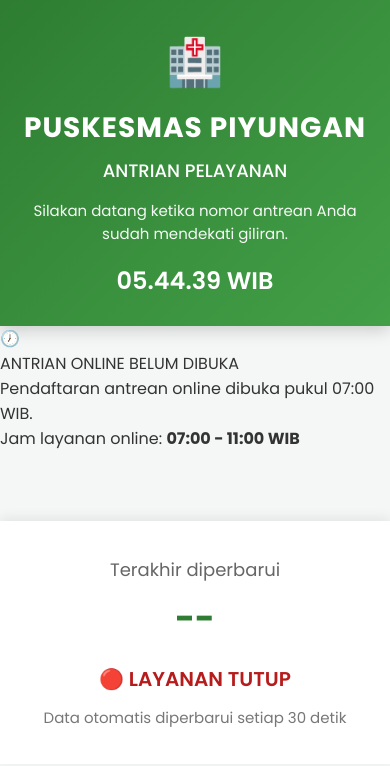
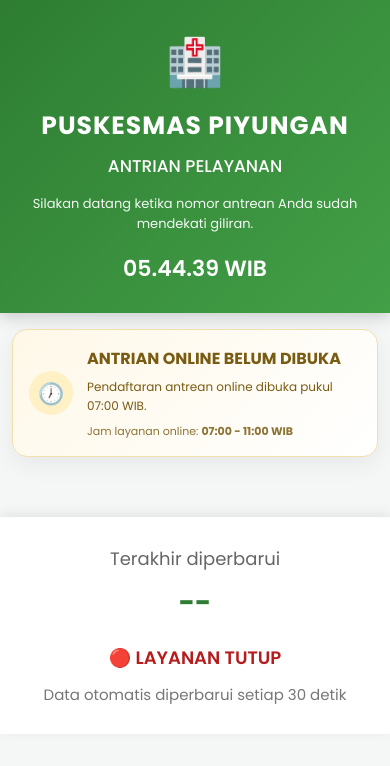
Before and after one commit to runaarmada-svg/dgs-dashboard, a plain HTML site: page index.html in a window 390 px wide. Drawn offline with Linux system fonts and the light colour scheme.

Commit message:
Update style.css

```diff
--- a/style.css
+++ b/style.css
@@ -1,393 +1,635 @@
 /* =====================================================
    Dashboard Antrian Puskesmas Piyungan
-   Version : 1.1
+   Version : 1.2
+   Schedule & Status Update
 ===================================================== */
 
-*{
-    margin:0;
-    padding:0;
-    box-sizing:border-box;
+* {
+    margin: 0;
+    padding: 0;
+    box-sizing: border-box;
 }
 
-body{
-
-    font-family:'Poppins',sans-serif;
-
-    background:#F4F7F6;
-
-    color:#333;
-
+body {
+    font-family: 'Poppins', sans-serif;
+    background: #F4F7F6;
+    color: #333;
 }
 
-/* ================= HEADER ================= */
 
-.header{
+/* =====================================================
+   HEADER
+===================================================== */
 
-    background:linear-gradient(135deg,#2E7D32,#43A047);
-
-    color:white;
-
-    text-align:center;
-
-    padding:35px 20px;
-
-    box-shadow:0 4px 16px rgba(0,0,0,.18);
-
+.header {
+    background: linear-gradient(135deg, #2E7D32, #43A047);
+    color: white;
+    text-align: center;
+    padding: 35px 20px;
+    box-shadow: 0 4px 16px rgba(0,0,0,.18);
 }
 
-.logo{
-
-    font-size:60px;
-
-    margin-bottom:10px;
-
+.logo {
+    font-size: 60px;
+    margin-bottom: 10px;
 }
 
-.header h1{
-
-    font-size:34px;
-
-    font-weight:700;
-
-    letter-spacing:1px;
-
+.header h1 {
+    font-size: 34px;
+    font-weight: 700;
+    letter-spacing: 1px;
 }
 
-.header h2{
-
-    margin-top:8px;
-
-    font-size:22px;
-
-    font-weight:500;
-
+.header h2 {
+    margin-top: 8px;
+    font-size: 22px;
+    font-weight: 500;
 }
 
-.subtitle{
-
-    margin-top:15px;
-
-    font-size:15px;
-
-    opacity:.95;
-
+.subtitle {
+    margin-top: 15px;
+    font-size: 15px;
+    opacity: .95;
 }
 
-.clock{
-
-    margin-top:18px;
-
-    font-size:32px;
-
-    font-weight:600;
-
+.clock {
+    margin-top: 18px;
+    font-size: 32px;
+    font-weight: 600;
 }
 
-/* ================= GRID ================= */
 
-.cards{
+/* =====================================================
+   STATUS JADWAL ANTRIAN
+===================================================== */
 
-    max-width:1450px;
+.queue-schedule {
+    width: calc(100% - 40px);
+    max-width: 1200px;
 
-    margin:35px auto;
+    margin: 25px auto 10px;
 
-    padding:0 20px;
+    padding: 22px 28px;
 
-    display:grid;
+    display: flex;
+    align-items: center;
 
-    grid-template-columns:repeat(auto-fit,minmax(280px,1fr));
+    gap: 20px;
 
-    gap:24px;
+    border-radius: 18px;
 
+    box-sizing: border-box;
+
+    transition: all .3s ease;
+
+    box-shadow:
+        0 8px 25px rgba(0,0,0,.06);
 }
 
-/* ================= CARD ================= */
 
-.card{
+/* =====================================================
+   ICON STATUS
+===================================================== */
 
-    background:white;
+.schedule-icon {
+    width: 58px;
+    height: 58px;
 
-    border-radius:18px;
+    border-radius: 50%;
 
-    overflow:hidden;
+    display: flex;
+    align-items: center;
+    justify-content: center;
 
-    box-shadow:0 8px 20px rgba(0,0,0,.08);
+    font-size: 28px;
 
-    transition:all .25s ease;
-
+    flex-shrink: 0;
 }
 
-.card:hover{
 
-    transform:translateY(-4px);
+/* =====================================================
+   ISI STATUS
+===================================================== */
 
-    box-shadow:0 12px 28px rgba(0,0,0,.15);
-
+.schedule-content {
+    flex: 1;
 }
 
-/* Header Card */
+.schedule-title {
+    font-size: 20px;
+    font-weight: 800;
 
-.card-header{
-
-    background:#2E7D32;
-
-    color:white;
-
-    padding:14px;
-
-    text-align:center;
-
-    font-size:16px;
-
-    font-weight:600;
-
-    line-height:1.35;
-
-    min-height:72px;
-
-    display:flex;
-
-    align-items:center;
-
-    justify-content:center;
-
+    margin-bottom: 6px;
 }
 
-/* Isi Card */
-
-.card-body{
-
-    padding:30px 15px;
-
-    text-align:center;
-
+.schedule-message {
+    font-size: 15px;
+    line-height: 1.6;
 }
 
-/* Nomor Antrian */
+.schedule-hours {
+    margin-top: 8px;
 
-.queue-number{
+    font-size: 13px;
 
-    font-size:64px;
-
-    font-weight:700;
-
-    color:#1B5E20;
-
-    letter-spacing:2px;
-
+    opacity: .85;
 }
 
-/* Footer Card */
 
-.card-footer{
+/* =====================================================
+   STATUS : ONLINE / BUKA
+===================================================== */
 
-    border-top:1px solid #EEEEEE;
+.queue-schedule.open {
+    background:
+        linear-gradient(
+            135deg,
+            #edf9ef,
+            #ffffff
+        );
 
-    padding:12px;
+    border: 1px solid #c9e8ce;
 
-    text-align:center;
-
-    color:#666;
-
-    font-size:14px;
-
+    color: #176b2c;
 }
 
-/* ================= FOOTER ================= */
-
-.footer{
-
-    margin-top:20px;
-
-    padding:35px;
-
-    text-align:center;
-
-    background:white;
-
-    box-shadow:0 -3px 12px rgba(0,0,0,.08);
-
+.queue-schedule.open .schedule-icon {
+    background: #d8f2dc;
 }
 
-.update-title{
 
-    font-size:18px;
+/* =====================================================
+   STATUS : BELUM BUKA
+===================================================== */
 
-    color:#666;
+.queue-schedule.before {
+    background:
+        linear-gradient(
+            135deg,
+            #fff8e8,
+            #ffffff
+        );
 
+    border: 1px solid #f1dfad;
+
+    color: #795b12;
 }
 
-.update-time{
-
-    margin-top:10px;
-
-    font-size:34px;
-
-    font-weight:700;
-
-    color:#2E7D32;
-
+.queue-schedule.before .schedule-icon {
+    background: #fff0c5;
 }
 
-.connection{
 
-    margin-top:20px;
+/* =====================================================
+   STATUS : DITUTUP / LIBUR
+===================================================== */
 
-    font-size:20px;
+.queue-schedule.after,
+.queue-schedule.closed {
+    background:
+        linear-gradient(
+            135deg,
+            #fff0f0,
+            #ffffff
+        );
 
-    font-weight:600;
+    border: 1px solid #f0caca;
 
+    color: #8a2929;
 }
 
-.online{
-
-    color:#2E7D32;
-
+.queue-schedule.after .schedule-icon,
+.queue-schedule.closed .schedule-icon {
+    background: #ffe0e0;
 }
 
-.offline{
 
-    color:#B71C1C;
+/* =====================================================
+   GRID KARTU
+===================================================== */
 
+.cards {
+    max-width: 1450px;
+
+    margin: 35px auto;
+
+    padding: 0 20px;
+
+    display: grid;
+
+    grid-template-columns:
+        repeat(auto-fit, minmax(280px, 1fr));
+
+    gap: 24px;
 }
 
-.refresh-info{
 
-    margin-top:12px;
+/* =====================================================
+   CARD
+===================================================== */
 
-    color:#777;
+.card {
+    background: white;
 
-    font-size:15px;
+    border-radius: 18px;
 
+    overflow: hidden;
+
+    box-shadow:
+        0 8px 20px rgba(0,0,0,.08);
+
+    transition: all .25s ease;
 }
 
-/* ================= ANIMASI ================= */
+.card:hover {
+    transform: translateY(-4px);
 
-.card-update{
-
-    animation:pulse .35s ease;
+    box-shadow:
+        0 12px 28px rgba(0,0,0,.15);
 }
 
-@keyframes pulse{
 
-    0%{
+/* =====================================================
+   HEADER CARD
+===================================================== */
 
-        transform:scale(1);
+.card-header {
+    background: #2E7D32;
 
+    color: white;
+
+    padding: 14px;
+
+    text-align: center;
+
+    font-size: 16px;
+
+    font-weight: 600;
+
+    line-height: 1.35;
+
+    min-height: 72px;
+
+    display: flex;
+
+    align-items: center;
+
+    justify-content: center;
 }
 
-    50%{
 
-        transform:scale(1.03);
+/* =====================================================
+   ISI CARD
+===================================================== */
 
+.card-body {
+    padding: 30px 15px;
+
+    text-align: center;
 }
 
-    100%{
 
-        transform:scale(1);
+/* =====================================================
+   NOMOR ANTRIAN
+===================================================== */
 
+.queue-number {
+    font-size: 64px;
+
+    font-weight: 700;
+
+    color: #1B5E20;
+
+    letter-spacing: 2px;
+}
+
+
+/* =====================================================
+   FOOTER CARD
+===================================================== */
+
+.card-footer {
+    border-top: 1px solid #EEEEEE;
+
+    padding: 12px;
+
+    text-align: center;
+
+    color: #666;
+
+    font-size: 14px;
+}
+
+
+/* =====================================================
+   FOOTER DASHBOARD
+===================================================== */
+
+.footer {
+    margin-top: 20px;
+
+    padding: 35px;
+
+    text-align: center;
+
+    background: white;
+
+    box-shadow:
+        0 -3px 12px rgba(0,0,0,.08);
+}
+
+.update-title {
+    font-size: 18px;
+
+    color: #666;
+}
+
+.update-time {
+    margin-top: 10px;
+
+    font-size: 34px;
+
+    font-weight: 700;
+
+    color: #2E7D32;
+}
+
+.connection {
+    margin-top: 20px;
+
+    font-size: 20px;
+
+    font-weight: 600;
+}
+
+.online {
+    color: #2E7D32;
+}
+
+.offline {
+    color: #B71C1C;
+}
+
+
+/* =====================================================
+   STATUS MENUNGGU DATA
+===================================================== */
+
+.connection.waiting {
+    color: #B77900;
+}
+
+
+/* =====================================================
+   INFO REFRESH
+===================================================== */
+
+.refresh-info {
+    margin-top: 12px;
+
+    color: #777;
+
+    font-size: 15px;
+}
+
+
+/* =====================================================
+   ANIMASI UPDATE
+===================================================== */
+
+.card-update {
+    animation: pulse .35s ease;
+}
+
+@keyframes pulse {
+
+    0% {
+        transform: scale(1);
+    }
+
+    50% {
+        transform: scale(1.03);
+    }
+
+    100% {
+        transform: scale(1);
     }
 
 }
 
-/* ================= RESPONSIVE ================= */
 
-@media(max-width:992px){
+/* =====================================================
+   WARNA SETIAP POLI
+===================================================== */
 
-.cards{
+.card.pendaftaran .card-header {
+    background: #546E7A;
+}
 
-    grid-template-columns:repeat(2,1fr);
+.card.kia .card-header {
+    background: #E91E63;
+}
 
+.card.umum .card-header {
+    background: #2E7D32;
+}
+
+.card.gigi .card-header {
+    background: #1976D2;
+}
+
+.card.ugd .card-header {
+    background: #D32F2F;
+}
+
+.card.fisioterapi .card-header {
+    background: #F57C00;
+}
+
+.card.psikologi .card-header {
+    background: #7B1FA2;
+}
+
+.card.infeksi .card-header {
+    background: #6D4C41;
+}
+
+
+/* =====================================================
+   RESPONSIVE TABLET
+===================================================== */
+
+@media (max-width: 992px) {
+
+    .cards {
+        grid-template-columns:
+            repeat(2, 1fr);
     }
 
 }
 
-@media(max-width:768px){
 
-.header{
+/* =====================================================
+   RESPONSIVE HP
+===================================================== */
 
-    padding:28px 15px;
+@media (max-width: 768px) {
 
+    .header {
+        padding: 28px 15px;
     }
 
-.logo{
-
-    font-size:46px;
-
+    .logo {
+        font-size: 46px;
     }
 
-.header h1{
-
-    font-size:28px;
-
+    .header h1 {
+        font-size: 28px;
     }
 
-.header h2{
-
-    font-size:18px;
-
+    .header h2 {
+        font-size: 18px;
     }
 
-.clock{
-
-    font-size:24px;
-
+    .subtitle {
+        font-size: 14px;
     }
 
-.cards{
-
-    grid-template-columns:1fr;
-
+    .clock {
+        font-size: 24px;
     }
 
-.queue-number{
 
-    font-size:54px;
+    /* Status jadwal */
 
+    .queue-schedule {
+
+        width: calc(100% - 24px);
+
+        margin: 16px auto 8px;
+
+        padding: 18px;
+
+        gap: 14px;
+
+        border-radius: 15px;
     }
 
-.card-header{
+    .schedule-icon {
 
-    min-height:64px;
+        width: 48px;
+        height: 48px;
 
-    font-size:15px;
+        font-size: 23px;
+    }
 
+    .schedule-title {
+        font-size: 17px;
+    }
+
+    .schedule-message {
+        font-size: 13px;
+    }
+
+    .schedule-hours {
+        font-size: 12px;
+    }
+
+
+    /* Grid */
+
+    .cards {
+        grid-template-columns: 1fr;
+
+        margin-top: 25px;
+    }
+
+
+    /* Nomor */
+
+    .queue-number {
+        font-size: 54px;
+    }
+
+
+    /* Header kartu */
+
+    .card-header {
+
+        min-height: 64px;
+
+        font-size: 15px;
+    }
+
+
+    /* Footer */
+
+    .footer {
+        padding: 28px 15px;
+    }
+
+    .update-time {
+        font-size: 28px;
+    }
+
+    .connection {
+        font-size: 18px;
     }
 
 }
 
-/* ==========================================
-   WARNA SETIAP POLI
-========================================== */
 
-.card.pendaftaran .card-header{
-    background:#546E7A;
+/* =====================================================
+   HP KECIL
+===================================================== */
+
+@media (max-width: 480px) {
+
+    .header h1 {
+        font-size: 25px;
     }
 
-.card.kia .card-header{
-    background:#E91E63;
+    .header h2 {
+        font-size: 17px;
     }
 
-.card.umum .card-header{
-    background:#2E7D32;
+    .subtitle {
+        font-size: 13px;
     }
 
-.card.gigi .card-header{
-    background:#1976D2;
+    .clock {
+        font-size: 22px;
     }
 
-.card.ugd .card-header{
-    background:#D32F2F;
+    .queue-schedule {
+        padding: 16px;
     }
 
-.card.fisioterapi .card-header{
-    background:#F57C00;
+    .schedule-icon {
+        width: 44px;
+        height: 44px;
+        font-size: 21px;
     }
 
-.card.psikologi .card-header{
-    background:#7B1FA2;
+    .schedule-title {
+        font-size: 16px;
     }
 
-.card.infeksi .card-header{
-    background:#6D4C41;
+    .schedule-message {
+        font-size: 12px;
     }
+
+    .schedule-hours {
+        font-size: 11px;
+    }
+
+    .queue-number {
+        font-size: 48px;
+    }
+
+}
+
+
+/* =====================================================
+   AKHIR STYLE
+===================================================== */
```
Lines whose indentation alone changed are shown as unchanged.
